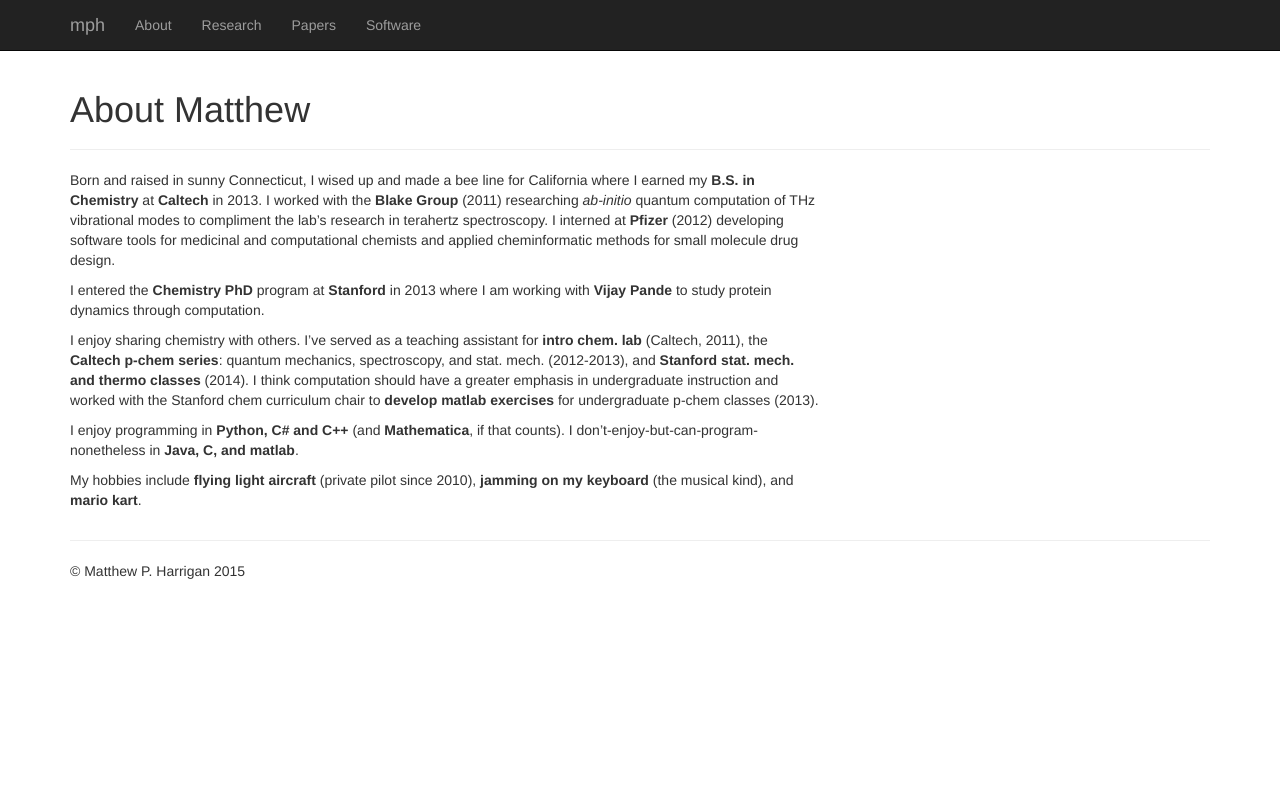
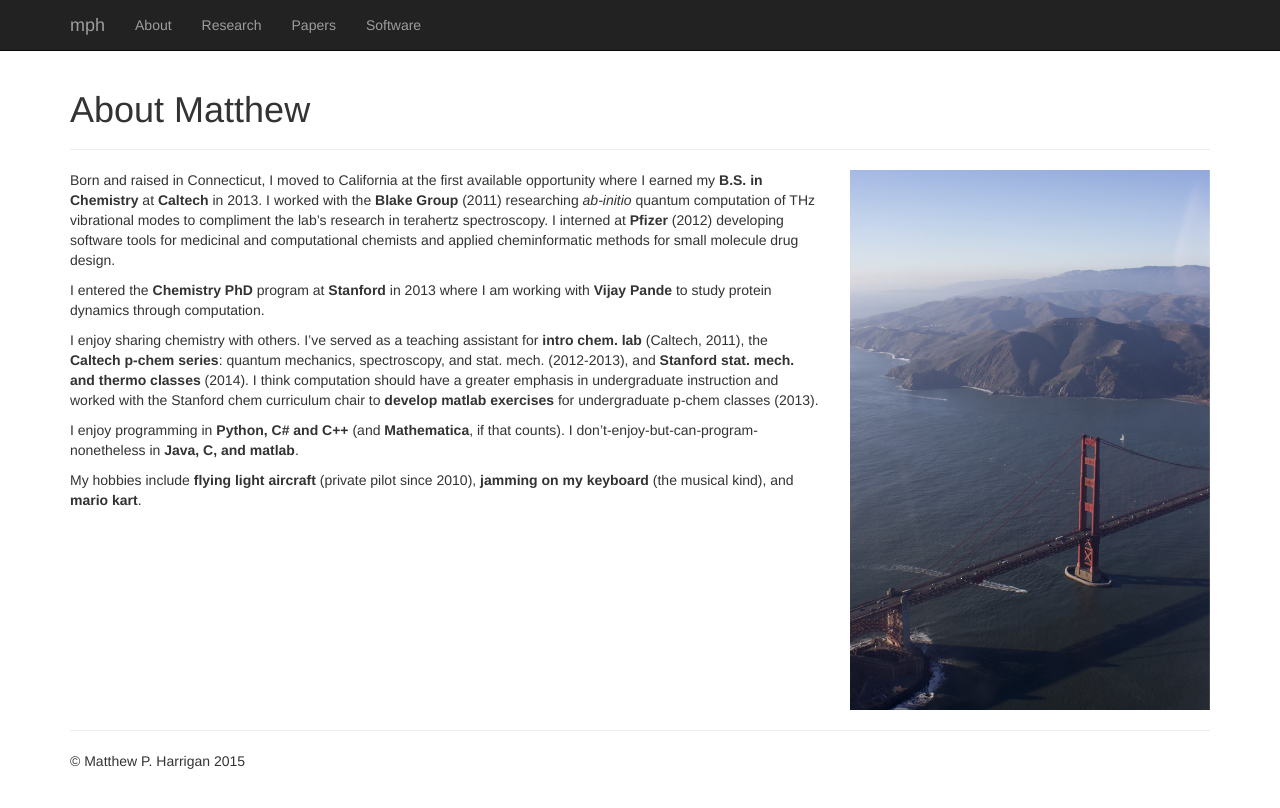
Before and after one commit to mpharrigan/mpharrigan.github.io, a Jekyll site: the page built from about/index.md, in a window 1280 px wide. Shown: the top 808 px of the page. Built offline with Jekyll 4.4.1, drawn with Linux system fonts in a browser that asks for light colours; nearby versions of some CDN libraries.

Commit message:
Update about and include picture

```diff
--- a/_layouts/page.html
+++ b/_layouts/page.html
@@ -10,9 +10,16 @@
         </h1>
     </div>
     <div class="row">
-        <div class="col-xs-8">
+        <div class="col-sm-8">
             {{ content }}
         </div>
+
+        {% if page.image %}
+        <div class="col-sm-4">
+            <img src="{{site.url}}/assets/{{page.image}}"
+            class="img-responsive"/>
+        </div>
+        {% endif %}
     </div>
 </div>
 
--- a/about/index.md
+++ b/about/index.md
@@ -1,16 +1,17 @@
 ---
 layout: page
 title: About Matthew
+image: ggb.jpg
 ---
 
-Born and raised in sunny Connecticut, I wised up and made a bee line
-for California where I earned my **B.S. in Chemistry** at **Caltech**
-    in 2013. I worked with the **Blake Group** (2011) researching
-    *ab-initio* quantum computation of THz vibrational modes to
-    compliment the lab's research in terahertz spectroscopy.  I
-    interned at **Pfizer** (2012) developing software tools for
-    medicinal and computational chemists and applied cheminformatic
-    methods for small molecule drug design.
+Born and raised in Connecticut, I moved to California at the first
+available opportunity where I earned my **B.S. in Chemistry** at
+**Caltech** in 2013. I worked with the **Blake Group** (2011)
+researching *ab-initio* quantum computation of THz vibrational modes
+to compliment the lab's research in terahertz spectroscopy.  I
+interned at **Pfizer** (2012) developing software tools for medicinal
+and computational chemists and applied cheminformatic methods for
+small molecule drug design.
 
 I entered the **Chemistry PhD** program at **Stanford** in 2013 where
 I am working with **Vijay Pande** to study protein dynamics through
```
Also changed, not shown: assets/ggb.jpg (added).
